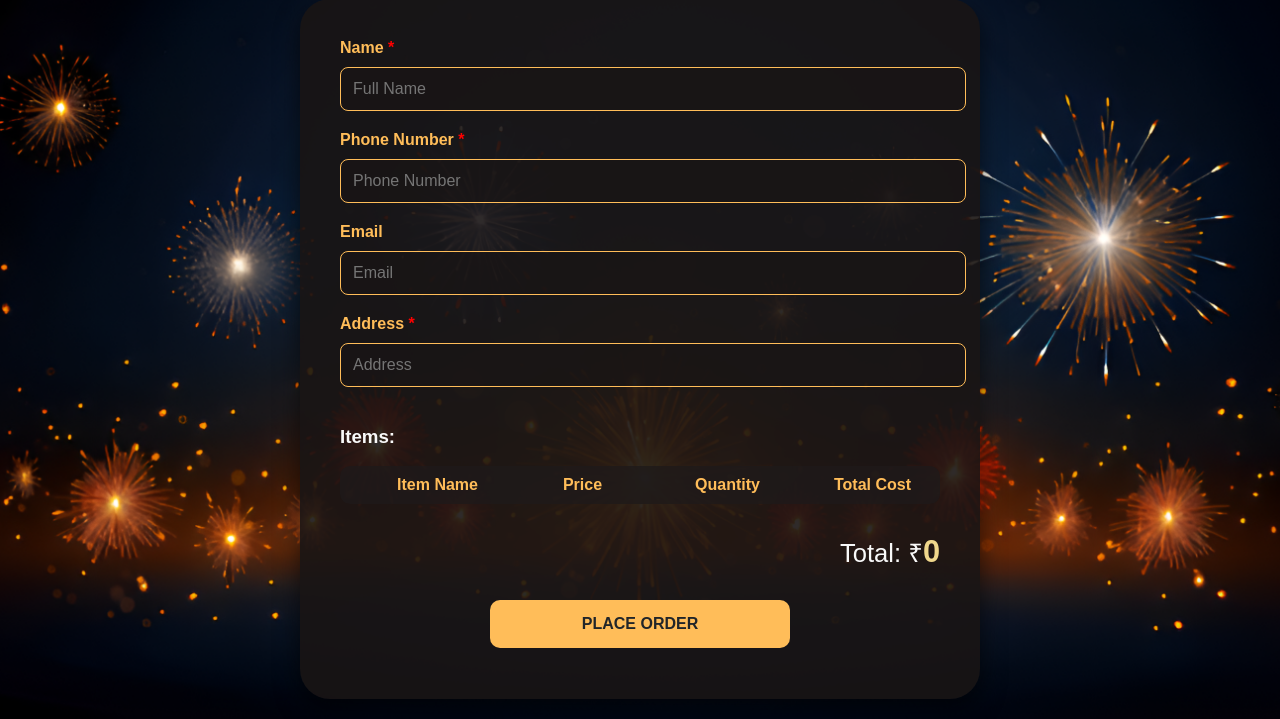
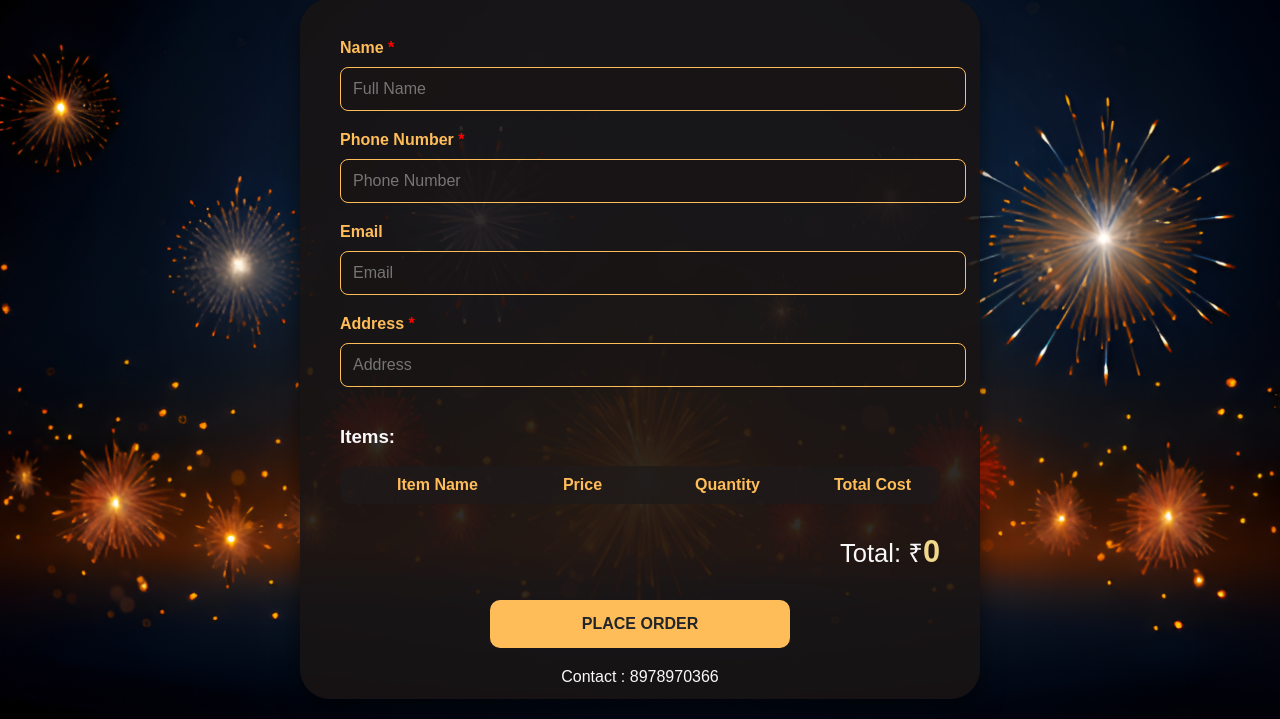
Before and after one commit to HarshavardhanVemali/OrderDiwaliCrackers-, a Django app: page / in a window 1280 px wide. Shown: the part 81-800 px from the top of the page. Run offline with Django 5.2, Linux system fonts and the light colour scheme.

Commit message:
changescommit

```diff
--- a/crakerapp/templates/index.html
+++ b/crakerapp/templates/index.html
@@ -469,6 +469,9 @@
         <div id="submitbtn">
           <button type="submit">Place Order</button>
         </div>
+        <div style="text-align: center; margin-top: 20px;">
+          <span>Contact : 8978970366</span>
+        </div>
       </div>
     </form>
   </div>
```
